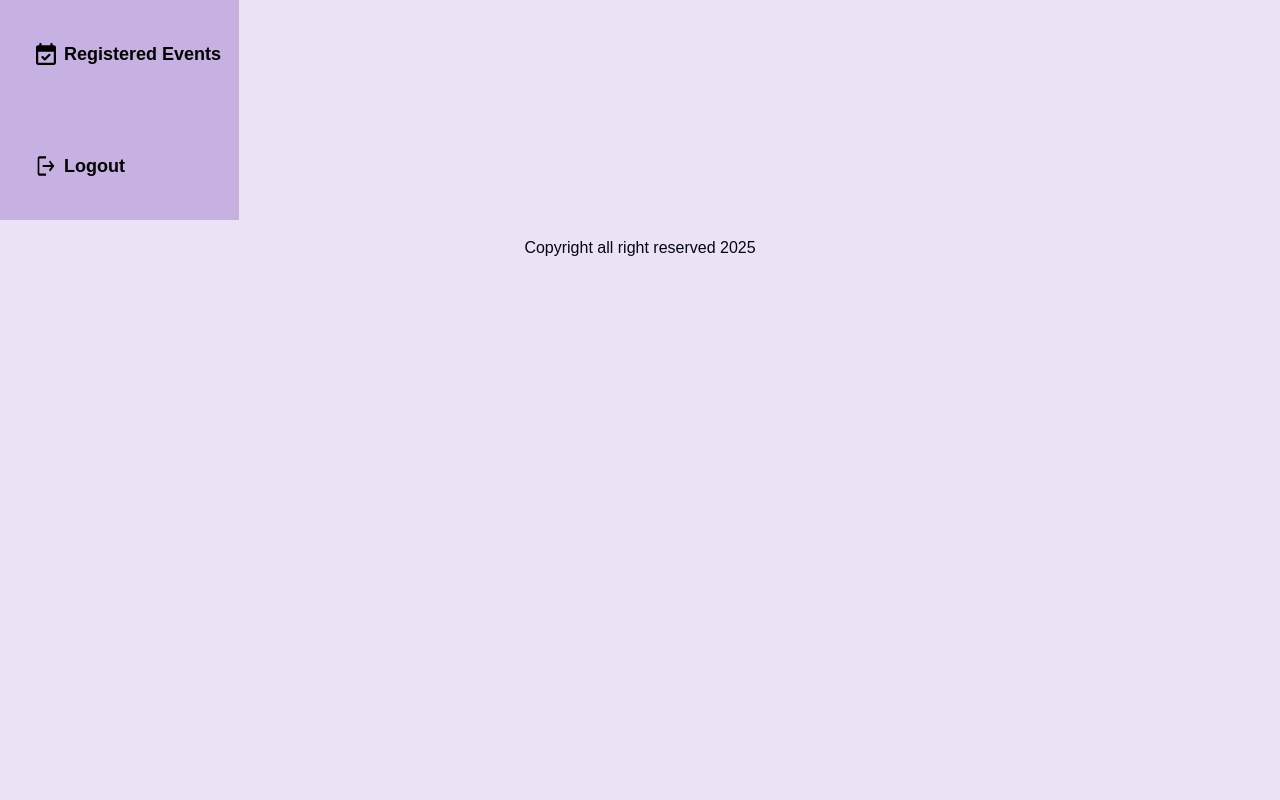
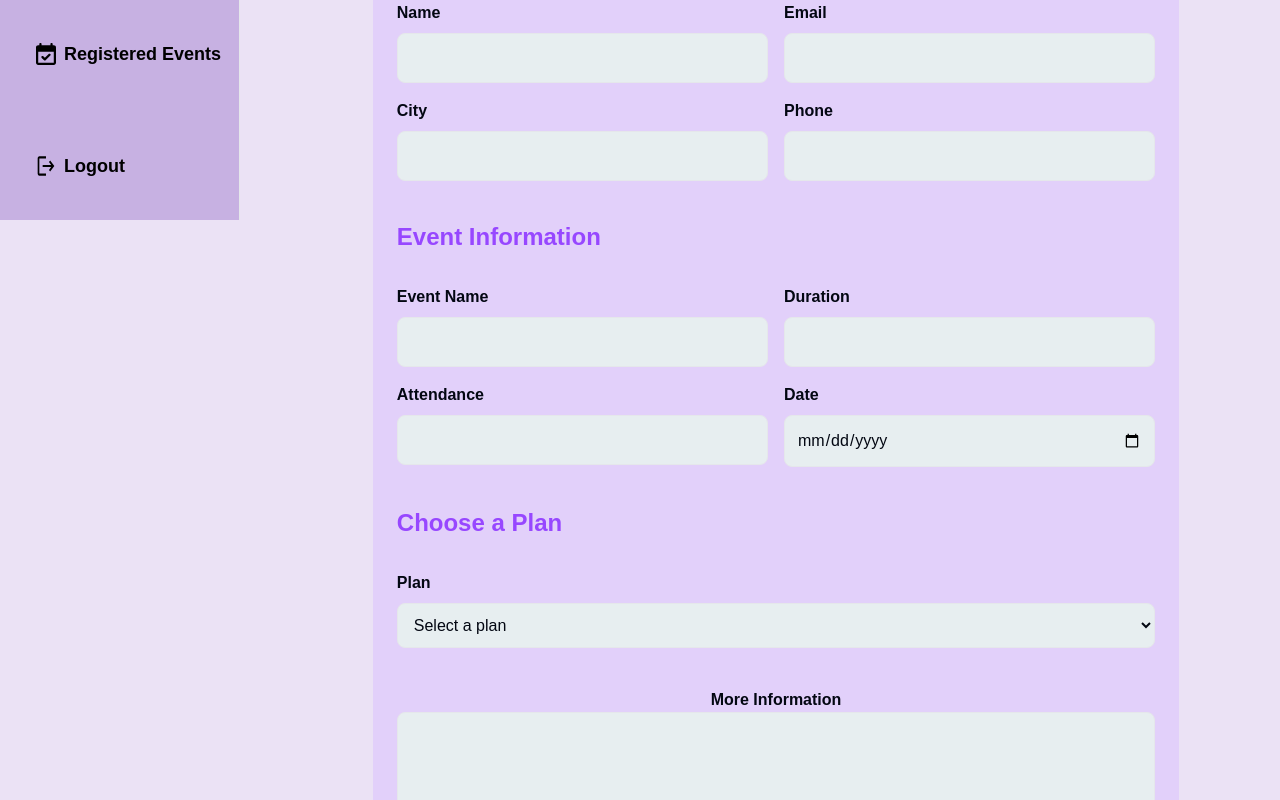
Before and after one commit to alayianwebforeveryone/festifyco, a Next.js app: page /pages/dashboard/create_events in a window 1280 px wide. Shown: the part 580-1380 px from the top of the page. Before the commit the page ends 856 px from the top, so only its background shows below. Built offline with nearby package versions, Linux system fonts and the light colour scheme; no server answers.

Commit message:
createEveForm

```diff
--- a/src/app/pages/dashboard/create_events/page.js
+++ b/src/app/pages/dashboard/create_events/page.js
@@ -1,9 +1,10 @@
+import CreateEvent from "@/components/Dashboard/CreateEvent";
 
 
 const CreateEventsPage = () =>{
     return (
       <>
-        <div className="ml-32 ">this  is create logout page</div>
+<CreateEvent/>
 
       </>
     );
--- /dev/null
+++ b/src/components/Dashboard/CreateEvent/CreateEventForm.jsx
@@ -0,0 +1,206 @@
+"use client";
+
+import React, { useState } from "react";
+
+import { Formik, Field, Form, ErrorMessage } from "formik";
+import * as Yup from "yup";
+import Button from "@/components/Common/Button";
+
+const CreateEventForm = () => {
+  const [error, setError] = useState("");
+
+  const validationSchema = Yup.object().shape({
+    name: Yup.string()
+      .required("Name is required")
+      .max(40, "Name must be 40 characters or less"),
+    email: Yup.string()
+      .matches(
+        /^[a-zA-Z0-9._%+-]+@[a-zA-Z0-9.-]+\.[a-zA-Z]{2,}$/,
+        "Invalid email format"
+      )
+      .required("Email is required"),
+    city: Yup.string().required("City is required"),
+    phone: Yup.string()
+      .matches(/^[0-9]{10}$/, "Phone number must be 10 digits")
+      .required("Phone number is required"),
+    event: Yup.string()
+      .required("Event name is required")
+      .max(100, "Event name must be 100 characters or less"),
+
+    duration: Yup.string().required("Duration is required"),
+    date: Yup.date()
+      .required("Date is required")
+      .typeError("Invalid date format"),
+    attendance: Yup.string()
+      .required("Attendance is required"),
+
+    plan: Yup.string().required("Please select a plan"),
+    moreInfo: Yup.string(),
+  });
+
+  return (
+    <div className="py-40 ">
+      <Formik
+        initialValues={{
+          name: "",
+          email: "",
+          city: "",
+          phone: "",
+          event: "",
+          password: "",
+          duration: "",
+          date: "",
+          attendance: "",
+          plan: "",
+          moreInfo: "",
+        }}
+        validationSchema={validationSchema}
+        onSubmit={(values, { resetForm }) => {
+          console.log(values); // Replace with actual submission logic
+          resetForm();
+        }}
+      >
+        {({ handleSubmit, isValid, dirty }) => (
+          <div className="w-[80%] mx-auto flex flex-col text-center p-6 bg-[#E2D0FA] rounded-2xl">
+            {error && <p className="text-red-500">{error}</p>}
+
+            <Form
+              onSubmit={handleSubmit}
+              className="flex flex-col gap-6 items-center mt-4"
+            >
+              {/* User Information Section */}
+              <h2 className="text-left font-bold w-full mb-2 text-2xl text-[#9747FF]">
+                User Information
+              </h2>
+              <div className="grid grid-cols-2 gap-4 w-full">
+                {[
+                  { name: "name", label: "Name", type: "text" },
+                  { name: "email", label: "Email", type: "email" },
+                  { name: "city", label: "City", type: "text" },
+                  { name: "phone", label: "Phone", type: "text" },
+                ].map((field) => (
+                  <div key={field.name} className="w-full flex flex-col">
+                    <label className="text-left mb-2 font-bold">
+                      {field.label}
+                    </label>
+                    <Field name={field.name}>
+                      {({ field }) => (
+                        <input
+                          {...field}
+                          type={field.type}
+                          className="p-3 w-full border rounded-lg bg-[#E7EEF0] focus:outline-none focus:ring-2 focus:ring-blue-500 focus:border-[#9747FF]"
+                        />
+                      )}
+                    </Field>
+                    <ErrorMessage
+                      name={field.name}
+                      component="div"
+                      className="text-red-600"
+                    />
+                  </div>
+                ))}
+              </div>
+
+              {/* Event Information Section */}
+              <h2 className="text-left font-bold w-full mt-4 mb-2 text-2xl text-[#9747FF]">
+                Event Information
+              </h2>
+              <div className="grid grid-cols-2 gap-4 w-full">
+                {[
+                  { name: "event", label: "Event Name", type: "text" },
+                  { name: "duration", label: "Duration", type: "text" },
+                  { name: "attendance", label: "Attendance ", type: "number" },
+                ].map((field) => (
+                  <div key={field.name} className="w-full flex flex-col">
+                    <label className="text-left mb-2 font-bold">
+                      {field.label}
+                    </label>
+                    <Field name={field.name}>
+                      {({ field }) => (
+                        <input
+                          {...field}
+                          type={field.type}
+                          className="p-3 w-full border rounded-lg bg-[#E7EEF0] focus:outline-none focus:ring-2 focus:ring-blue-500 focus:border-[#9747FF]"
+                        />
+                      )}
+                    </Field>
+                    <ErrorMessage
+                      name={field.name}
+                      component="div"
+                      className="text-red-600"
+                    />
+                  </div>
+                ))}
+
+                {/* Custom Date Input */}
+                <div className="w-full flex flex-col">
+                  <label className="text-left mb-2 font-bold">Date</label>
+                  <Field name="date">
+                    {({ field }) => (
+                      <input
+                        {...field}
+                        type="date"
+                        className="p-3 w-full border rounded-lg bg-[#E7EEF0] focus:outline-none focus:ring-2 focus:ring-blue-500 focus:border-[#9747FF]"
+                      />
+                    )}
+                  </Field>
+                  <ErrorMessage
+                    name="date"
+                    component="div"
+                    className="text-red-600"
+                  />
+                </div>
+              </div>
+
+              {/* Plan Section */}
+              <h2 className="text-left font-bold w-full mt-4 mb-2 text-2xl text-[#9747FF]">
+                Choose a Plan
+              </h2>
+              <div className="w-full flex flex-col">
+                <label className="text-left mb-2 font-bold">Plan</label>
+                <Field name="plan" as="select" className="p-3 border rounded-lg bg-[#E7EEF0]">
+                  <option value="" label="Select a plan" />
+                  <option value="Basic" label="Basic" />
+                  <option value="Premium" label="Premium" />
+                  <option value="Royal" label="Royal" />
+                </Field>
+                <ErrorMessage
+                  name="plan"
+                  component="div"
+                  className="text-red-600"
+                />
+              </div>
+
+              {/* More Information */}
+              <div className="w-full mt-4">
+                <label className="text-left mb-2 font-bold">More Information</label>
+                <Field
+                  name="moreInfo"
+                  as="textarea"
+                  rows="4"
+                  className="p-3 w-full border rounded-lg bg-[#E7EEF0] focus:outline-none focus:ring-2 focus:ring-blue-500 focus:border-[#9747FF]"
+                />
+              </div>
+
+
+
+              <Button
+                type="submit"
+                disabled={!(isValid && dirty)}
+                className={`z-[3] mt-6 items-center bg-[#9747FF] font-semibold px-5 py-3 rounded-full text-white uppercase ${
+                  !(isValid && dirty)
+                    ? "opacity-50 cursor-not-allowed"
+                    : "cursor-pointer"
+                }`}
+              >
+               Book Now
+              </Button>
+            </Form>
+          </div>
+        )}
+      </Formik>
+    </div>
+  );
+};
+
+export default CreateEventForm;
--- /dev/null
+++ b/src/components/Dashboard/CreateEvent/index.jsx
@@ -0,0 +1,12 @@
+import React from 'react'
+import CreateEventForm from './CreateEventForm'
+
+const CreateEvent = () => {
+  return (
+    <>
+    <CreateEventForm/>
+    </>
+  )
+}
+
+export default CreateEvent
```
Also changed, not shown: src/components/Dashboard/Create Event/index.jsx (deleted).
